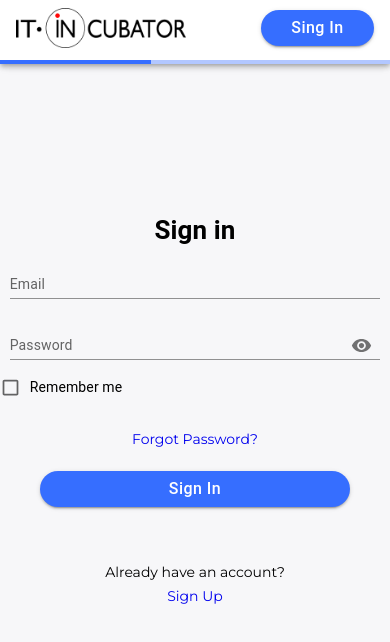
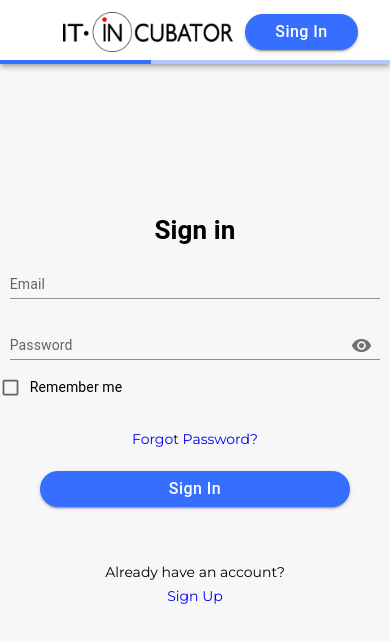
Before and after one commit to Pavel-Grigoryev/cards-app, a React (Create React App) app: page /#/login in a window 390 px wide. Shown: the top 642 px of the page. Built offline with nearby package versions, Linux system fonts and the light colour scheme; no server answers.

Commit message:
style(header mobile): add mobile adaptation styles

```diff
--- a/src/app/App.tsx
+++ b/src/app/App.tsx
@@ -39,7 +39,7 @@ const App = () => {
           <Route index element={<Profile />} />
           <Route path={PATH.LOGIN} element={<Login />} />
           <Route path={PATH.SIGN_UP} element={<SignUp />} />
-          <Route path={PATH.PROFILE} element={<h1>Profile</h1>} />
+          <Route path={PATH.PROFILE} element={<Profile />} />
           <Route path={PATH.PASSWORD_RECOVERY} element={<h1>Password recovery</h1>} />
           <Route path={PATH.NEW_PASSWORD} element={<h1>New password</h1>} />
           <Route path={PATH.NOT_FOUND} element={<Error404 />} />
--- a/src/common/header/Header.module.scss
+++ b/src/common/header/Header.module.scss
@@ -1,26 +1,53 @@
 @import '../styles/varaibles';
+
+.header {
+  height: 64px;
+
+  @media screen and (max-width: 500px) {
+    height: auto;
+  }
+}
+
+.toolbar {
+  padding: 0;
+  justify-content: space-between;
+  flex-wrap: wrap;
+  min-height: 64px !important;
+
+  @media screen and (max-width: 500px) {
+    justify-content: right;
+  }
+}
 
 .image {
   width: 210px;
-  margin-right: 12px;
 
-  @media screen and (max-width: 470px) {
+  @media screen and (max-width: 500px) {
+    margin: 5px 0;
     width: 170px;
   }
 
 }
 
 .butCont {
+  margin-left: 12px;
   width: 113px;
+  @media screen and (max-width: 470px) {
+    margin: 5px 0 5px 12px;
+  }
 }
 
 .profileBlock {
+  margin-left: 12px;
   display: flex;
   align-items: center;
+  @media screen and (max-width: 470px) {
+    margin: 5px 0 5px 12px;
+  }
 }
 
 .profileName {
-  margin-right:12px;
+  margin-right: 12px;
   font-weight: 500;
   font-size: 16px;
   line-height: 24px;
--- a/src/common/header/Header.tsx
+++ b/src/common/header/Header.tsx
@@ -26,24 +26,13 @@ export const Header = () => {
 
   return (
     <>
-      <AppBar
-        position="fixed"
-        style={{
-          height: '64px',
-        }}
-      >
+      <AppBar className={s.header} position="fixed">
         <Container
           style={{
             maxWidth: '1056px',
           }}
         >
-          <Toolbar
-            style={{
-              padding: '0',
-              justifyContent: 'space-between',
-              flexWrap: 'wrap',
-            }}
-          >
+          <Toolbar className={s.toolbar}>
             <img className={s.image} src={logo} alt="Logo image" />
 
             {isLoggedIn ? (
--- a/src/features/profile/Profile.tsx
+++ b/src/features/profile/Profile.tsx
@@ -1,5 +1,6 @@
 import React from 'react'
 
+import { Grid } from '@mui/material'
 import { Navigate } from 'react-router-dom'
 
 import { useAppSelector } from '../../app/store'
@@ -8,13 +9,13 @@ import { PATH } from '../../common/routes/routes'
 export const Profile = () => {
   const isLoggedIn = useAppSelector<boolean>(state => state.auth.isLoggedIn)
 
-  if (!isLoggedIn) {
-    return <Navigate to={PATH.LOGIN} />
-  }
+  // if (!isLoggedIn) {
+  //   return <Navigate to={PATH.LOGIN} />
+  // }
 
   return (
-    <div>
-      <h1>Profile Page</h1>
-    </div>
+    <Grid container justifyContent={'center'} alignItems={'center'}>
+      <Grid item justifyContent={'center'}></Grid>
+    </Grid>
   )
 }
```
